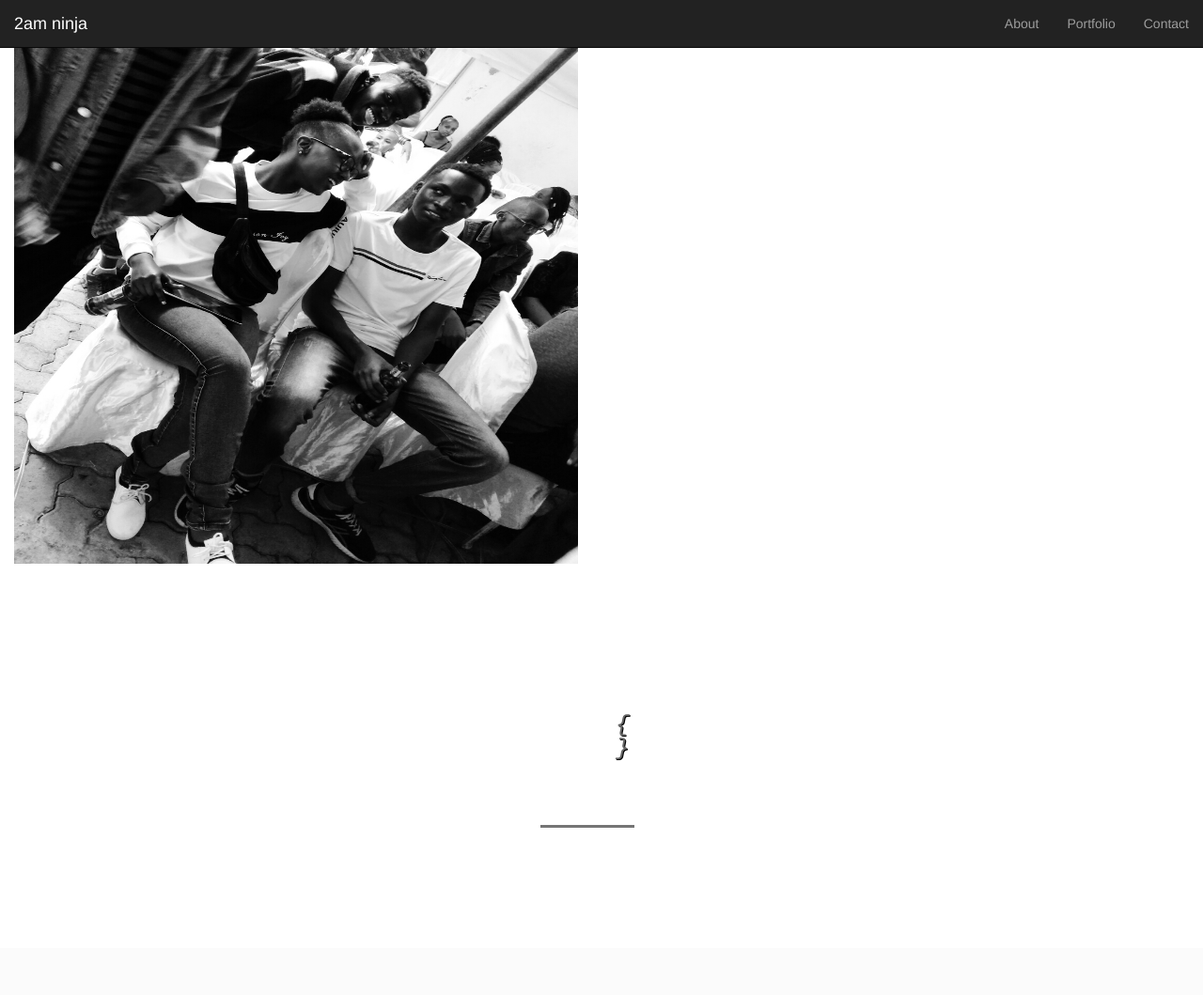
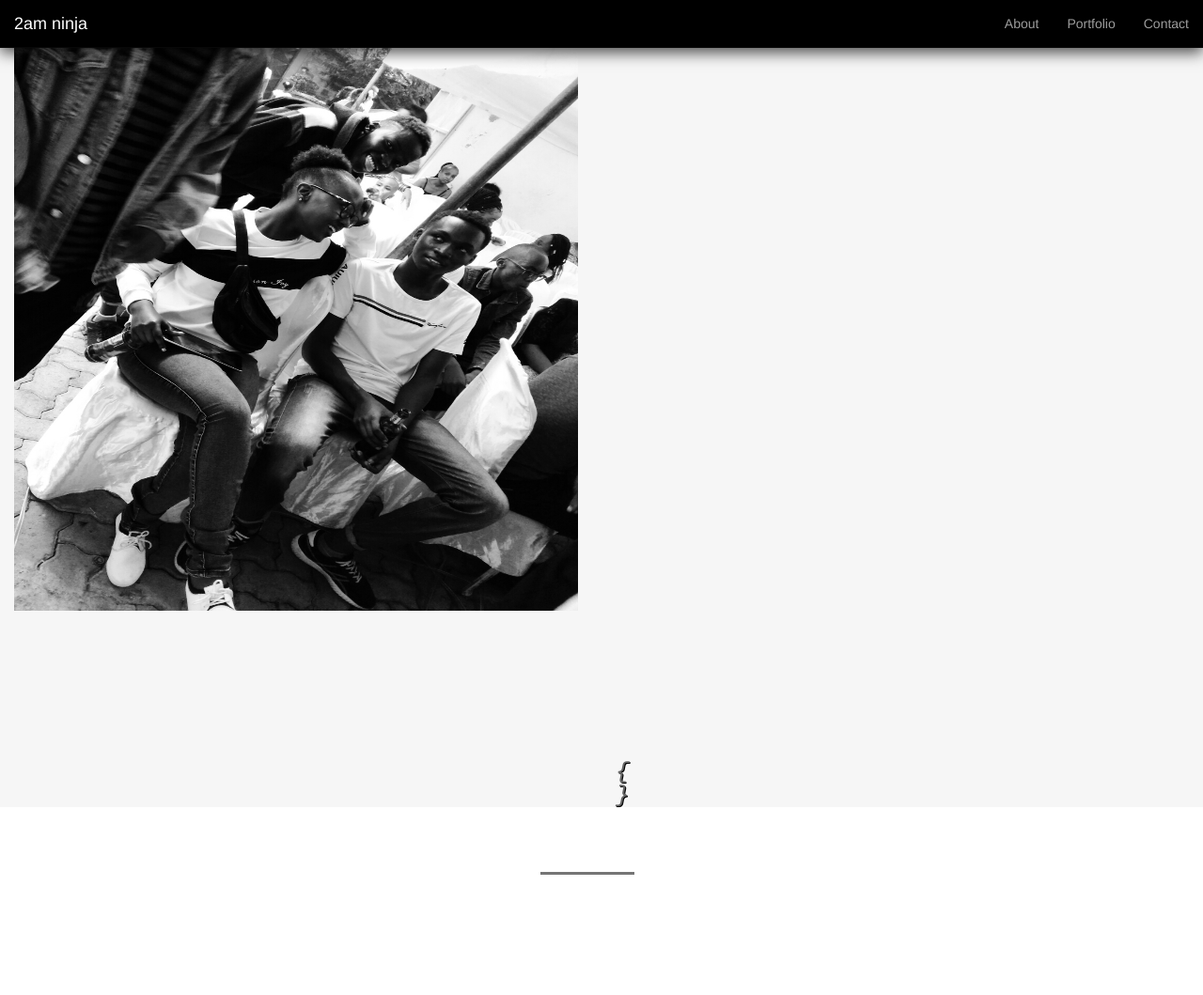
Before and after one commit to mwaa123/SIEZE, a Django app: page / in a window 1280 px wide. Shown: the whole page at 94% size. Before the commit the page ends 881 px from the top, so only its background shows below. Run offline with Django 3.2, Linux system fonts and the light colour scheme; some libraries are stand-ins or nearby versions.

Commit message:
add the index.css file that styles the welcome page

```diff
--- a/work/static/css/index.css
+++ b/work/static/css/index.css
@@ -1,4 +1,4 @@
-/* body {
+body {
     padding-top: 50px;
     padding-bottom: 00px;
     background-color: #f6f6f6;
@@ -481,6 +481,3 @@
       padding-bottom: 10px;
     }
   }
-
-
-   */
```
